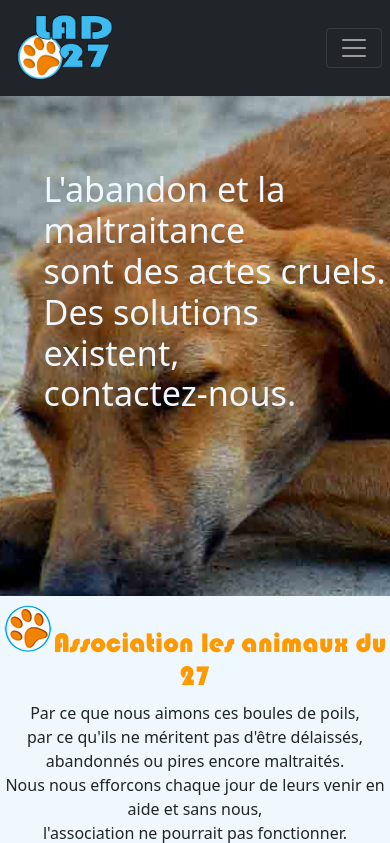
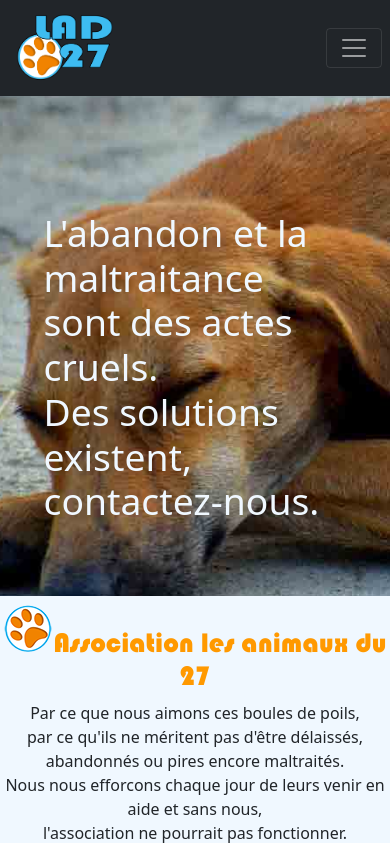
Before and after one commit to CodeByEnzo/AssoStudi, a PHP site: page / in a window 390 px wide. Shown: the top 843 px of the page. Run offline with PHP 8.4, Linux system fonts and the light colour scheme.

Commit message:
Phase test final - les test précédents consitaient à rendre l'image de la page index responsive

```diff
--- a/CSS/style.css
+++ b/CSS/style.css
@@ -72,7 +72,7 @@
 
 .banner-area p {
     position: absolute;
-    top: 20%;
+    top: 25%;
     padding-left: 5%;
     color: aliceblue;
 }
--- a/index.html
+++ b/index.html
@@ -43,7 +43,7 @@
 
             <div class="banner-area container-fluid">
                 <div class="container-fluid">
-                    <p class="display-4"><strong>L'abandon</strong> et la <strong>maltraitance</strong>
+                    <p class="display-3"><strong>L'abandon</strong> et la <strong>maltraitance</strong>
                         <br>sont des actes cruels.
                         <br>Des solutions existent,
                         <br>contactez-nous.
```
